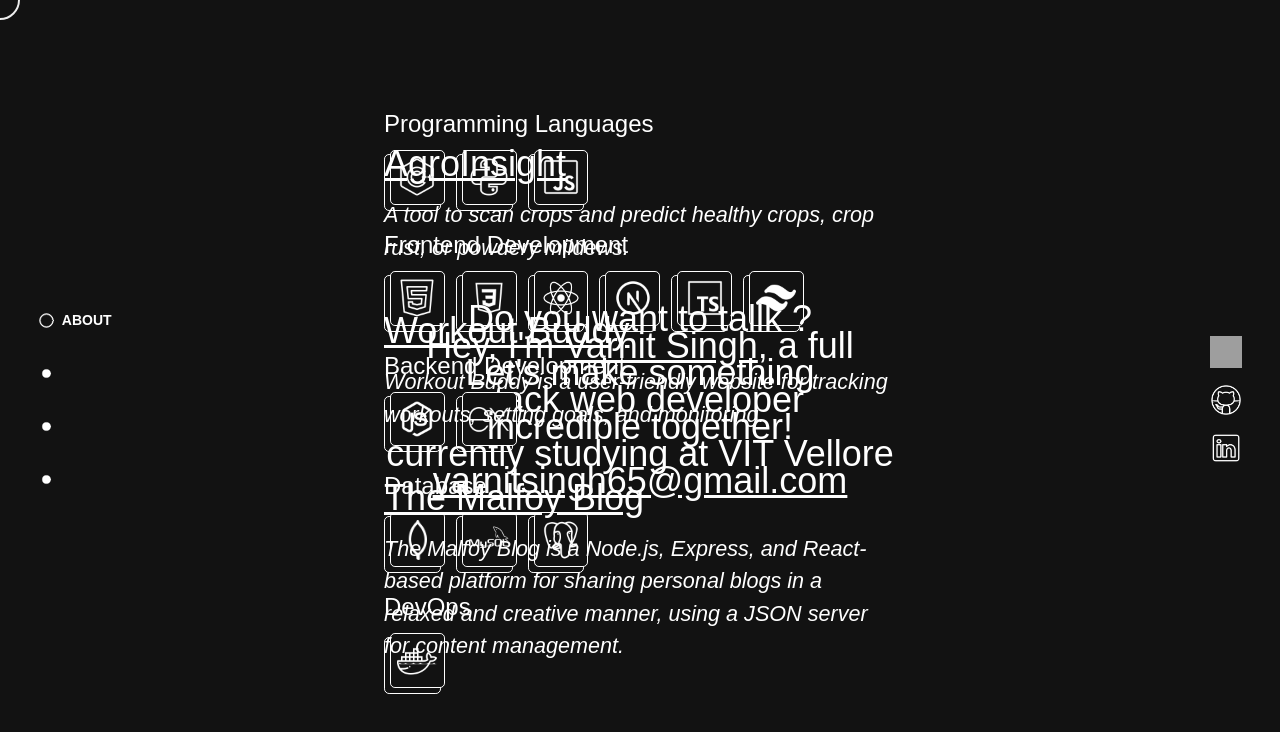
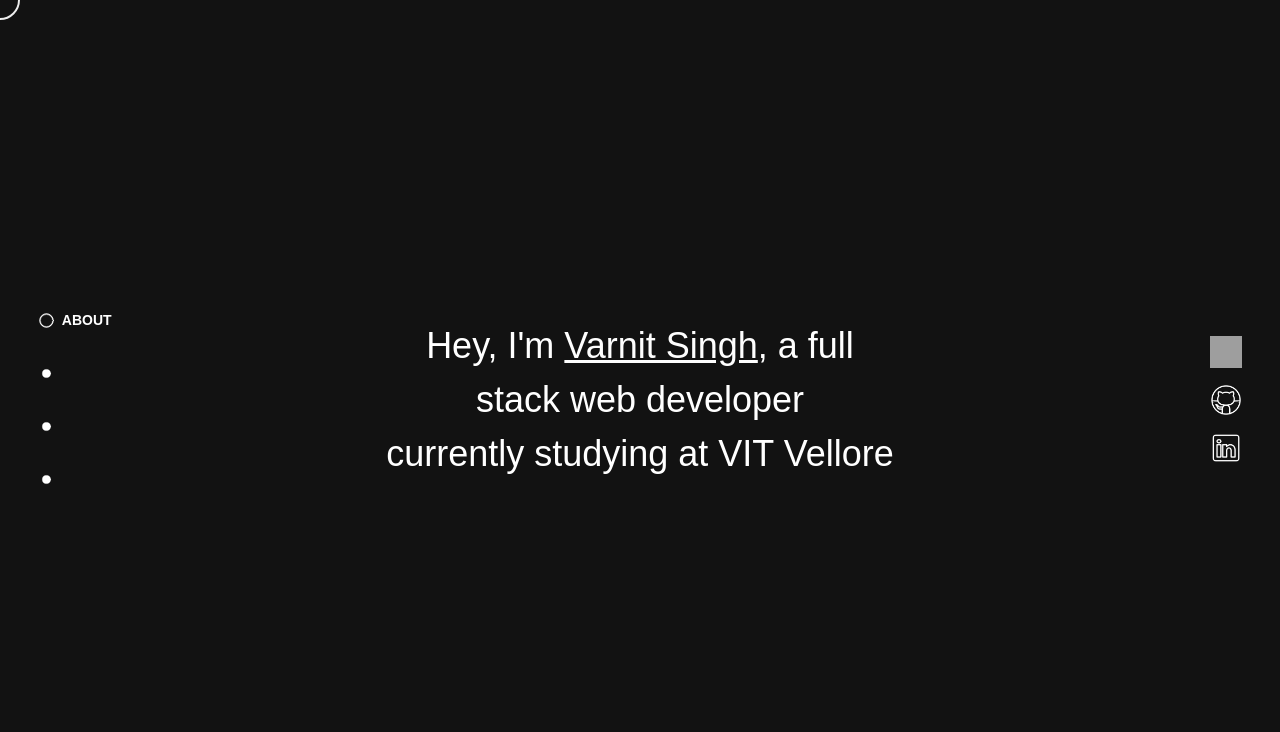
Before and after one commit to varnit-ta/Personal-Website, a React (Vite) app: page / in a window 1280 px wide. Shown: the top 732 px of the page. Built offline with nearby package versions, Linux system fonts and the light colour scheme; grey boxes are pictures that could not be loaded.

Commit message:
Updated Styles

```diff
--- a/src/pages/About.tsx
+++ b/src/pages/About.tsx
@@ -29,8 +29,8 @@ const About = () => {
   }, []);
 
   return (
-    <div className="page about" ref={containerRef}>
-      <div style={{ zIndex: 1 }}>
+    <div className="page" ref={containerRef}>
+      <div style={{ zIndex: 1 }} className="about">
         <p>
           Hey, I'm{" "}
           <a
--- a/src/pages/ContactPage.tsx
+++ b/src/pages/ContactPage.tsx
@@ -5,11 +5,14 @@ import linkedin from "../assets/Social Media Icons/linkedin.png";
 
 const ContactPage = () => {
   return (
-    <div className="page contact">
+    <div className="page">
+      <div className="contact">
         <div className="contact-text">
           <p>Do you want to tallk ?</p>
-        <p>Let's make something incredible together! {" "}
-        <a href="mailto:varnitsingh65@gmail.com">varnitsingh65@gmail.com</a></p>
+          <p>
+            Let's make something incredible together!{" "}
+            <a href="mailto:varnitsingh65@gmail.com">varnitsingh65@gmail.com</a>
+          </p>
         </div>
 
         <div className="contact-techstack">
@@ -24,6 +27,7 @@ const ContactPage = () => {
           </a>
         </div>
       </div>
+    </div>
   );
 };
 
--- a/src/pages/Projects.tsx
+++ b/src/pages/Projects.tsx
@@ -1,20 +1,30 @@
-import '../styles/Projects.css'
-import projectList from '../db/projects.json'
+import "../styles/Projects.css";
+import projectList from "../db/projects.json";
 
-const ProjectTabs = ({projectName, projectLink, projectDescription}: {projectName: string, projectLink: string, projectDescription: string}) => {
+const ProjectTabs = ({
+  projectName,
+  projectLink,
+  projectDescription,
+}: {
+  projectName: string;
+  projectLink: string;
+  projectDescription: string;
+}) => {
   return (
     <div className="projectTab">
-            <a href={projectLink}><h1>{projectName}</h1></a>
+      <a href={projectLink}>
+        <h1>{projectName}</h1>
+      </a>
       <p>{projectDescription}</p>
     </div>
-    )
-}
+  );
+};
 
 const Projects = () => {
   return (
-        <div className="page projects">
-            {
-                projectList.map((project, index) => {
+    <div className="page">
+      <div className="projects">
+        {projectList.map((project, index) => {
           return (
             <ProjectTabs
               projectName={project.projectName}
@@ -22,11 +32,11 @@ const Projects = () => {
               projectDescription={project.projectDescription}
               key={index}
             />
-                    )
-                })
-            }
+          );
+        })}
+      </div>
     </div>
   );
-}
+};
 
 export default Projects;
--- a/src/pages/Skills.tsx
+++ b/src/pages/Skills.tsx
@@ -24,66 +24,82 @@ const Skills = () => {
   const lang = [
     {
       icon: cpp,
-        name: "C++"
-    }, {
+      name: "C++",
+    },
+    {
       icon: python,
-        name: "Python"
-    }, {
+      name: "Python",
+    },
+    {
       icon: js,
-        name: "JavaScript"
-    }]
+      name: "JavaScript",
+    },
+  ];
   const frontend = [
     {
       icon: html,
-        name: "HTML"
-    }, {
+      name: "HTML",
+    },
+    {
       icon: css,
-        name: "CSS"
-    }, {
+      name: "CSS",
+    },
+    {
       icon: react,
-        name: "React"
-    }, {
+      name: "React",
+    },
+    {
       icon: next,
-        name: "Next.js"
-    }, {
+      name: "Next.js",
+    },
+    {
       icon: ts,
-        name: "TypeScript"
-    }, {
+      name: "TypeScript",
+    },
+    {
       icon: tailwind,
-        name: "Tailwind CSS"
-    }]
+      name: "Tailwind CSS",
+    },
+  ];
   const backend = [
     {
       icon: node,
-        name: "Node.js"
-    }, {
+      name: "Node.js",
+    },
+    {
       icon: express,
-        name: "Express.js"
-    }]
+      name: "Express.js",
+    },
+  ];
   const db = [
     {
       icon: mongo,
-        name: "MongoDB"
-    }, {
+      name: "MongoDB",
+    },
+    {
       icon: mysql,
-        name: "MySQL"
-    }, {
+      name: "MySQL",
+    },
+    {
       icon: postgres,
-        name: "PostgreSQL"
-    }]
+      name: "PostgreSQL",
+    },
+  ];
   const devops = [
     {
       icon: docker,
-        name: "Docker"
-    }]
+      name: "Docker",
+    },
+  ];
 
   return (
-        <div className="page skills">
+    <div className="page">
+      <div className="skills">
         <div className="skilltype">
           <p>Programming Languages</p>
           <div className="skillButtons">
             {lang.map((icon, i) => (
-                        <TechStack icon={icon.icon} name={icon.name} key={i}/>
+              <TechStack icon={icon.icon} name={icon.name} key={i} />
             ))}
           </div>
         </div>
@@ -92,7 +108,7 @@ const Skills = () => {
           <p>Frontend Development</p>
           <div className="skillButtons">
             {frontend.map((icon, i) => (
-                        <TechStack icon={icon.icon} name={icon.name} key={i}/>
+              <TechStack icon={icon.icon} name={icon.name} key={i} />
             ))}
           </div>
         </div>
@@ -101,7 +117,7 @@ const Skills = () => {
           <p>Backend Development</p>
           <div className="skillButtons">
             {backend.map((icon, i) => (
-                        <TechStack icon={icon.icon} name={icon.name} key={i}/>
+              <TechStack icon={icon.icon} name={icon.name} key={i} />
             ))}
           </div>
         </div>
@@ -110,7 +126,7 @@ const Skills = () => {
           <p>Database</p>
           <div className="skillButtons">
             {db.map((icon, i) => (
-                        <TechStack icon={icon.icon} name={icon.name} key={i}/>
+              <TechStack icon={icon.icon} name={icon.name} key={i} />
             ))}
           </div>
         </div>
@@ -119,11 +135,11 @@ const Skills = () => {
           <p>DevOps</p>
           <div className="skillButtons">
             {devops.map((icon, i) => (
-                        <TechStack icon={icon.icon} name={icon.name} key={i}/>
+              <TechStack icon={icon.icon} name={icon.name} key={i} />
             ))}
           </div>
         </div>
-
+      </div>
     </div>
   );
 };
```
Lines whose indentation alone changed are shown as unchanged.
